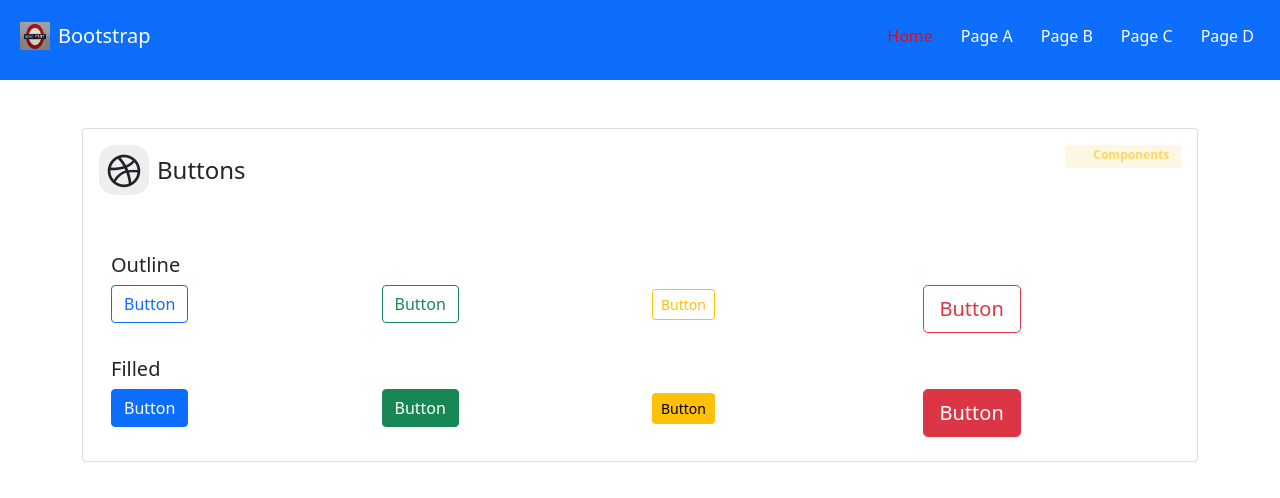
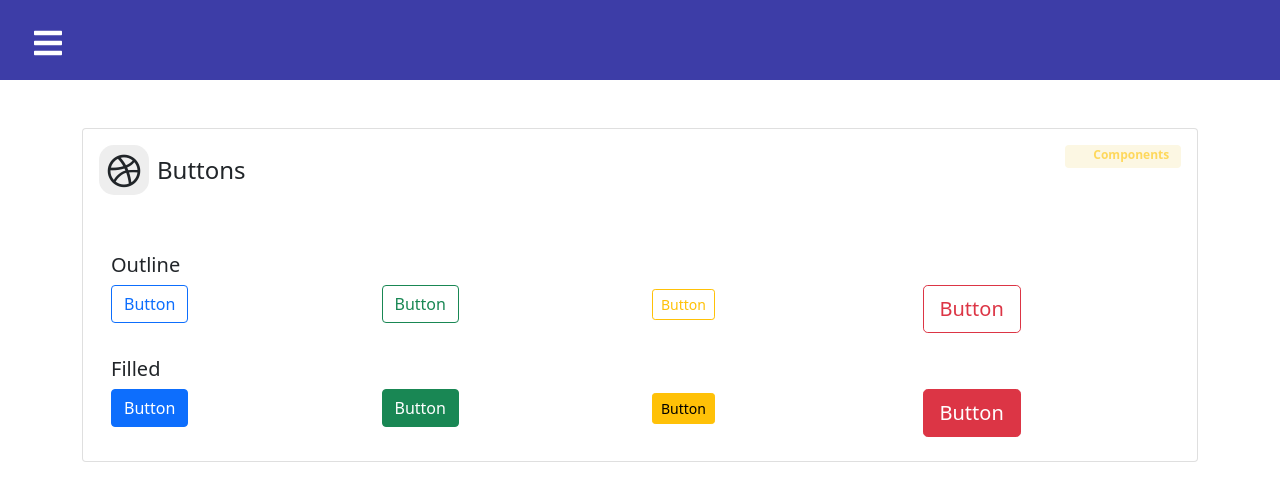
Before and after one commit to symon254/React-Components, a React (Create React App) app: page / in a window 1280 px wide. Shown: the top 498 px of the page. Built offline with nearby package versions, Linux system fonts and the light colour scheme.

Commit message:
layout
side bar layout

```diff
--- a/src/Container/Layout.js
+++ b/src/Container/Layout.js
@@ -1,12 +1,14 @@
 import React, { Suspense } from "react";
 import { Route, Routes, red } from "react-router-dom";
-import { Navbar } from "../Components/Navbar/Navbar";
+//import { Navbar } from "../components/Navbar/Navbar";
+import SideBar from "../components/Navbar/Navsidebar";
 import screens from "../Routes";
 
 const layout = () => {
     return (
         <>
-            <Navbar />
+            {/* <Navbar /> */}
+            <SideBar />
             <div className="content-wrapper">
                 <div className="container mt-5 mb-3">
                     <Routes>
```
